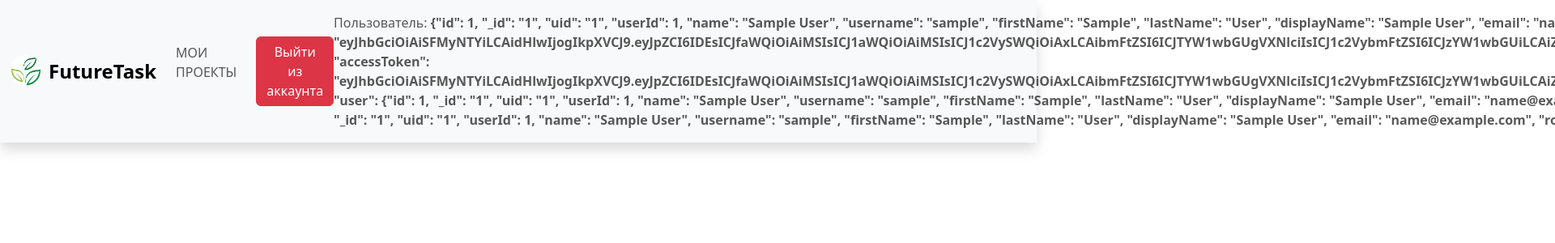
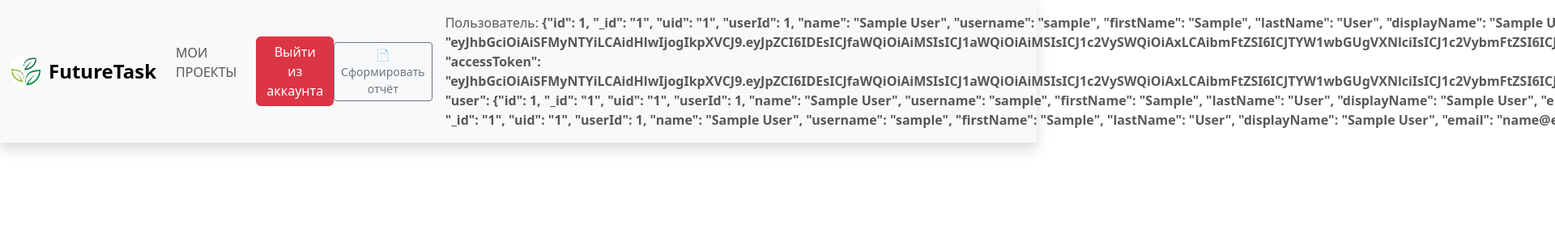
Before and after one commit to aleyckin/FutureTask-Frontend, a Vue app in the folder my-vue-app/: page /project/1 in a window 1280 px wide. Shown: the top 300 px of the page at 81% size, 1920 px wide, since content can reach past the window. Built offline with nearby package versions, Linux system fonts and the light colour scheme; no server answers; sample sign-in values are in the browser's storage.

Commit message:
Добавлена возможность скачивать соответствующие отчеты в шапке для пользователя и на странице проекта.

```diff
--- a/my-vue-app/src/components/HeaderPage.vue
+++ b/my-vue-app/src/components/HeaderPage.vue
@@ -23,9 +23,20 @@
             <button type="button" class="btn btn-danger ms-3" @click="logout()">Выйти из аккаунта</button>
           </li>
         </ul>
-        <div class="navbar-text ms-auto">
+        <div class="navbar-text ms-auto d-flex align-items-center">
+          <!-- Кнопка скачивания своего отчёта слева -->
+          <button
+            v-if="token"
+            class="btn btn-outline-secondary btn-sm me-3"
+            @click="downloadUserReport"
+            title="Скачать отчёт по вашим проектам"
+          >
+            📄 Сформировать отчёт
+          </button>
+
+          <!-- Информация о пользователе и роли -->
           <span v-if="user">Пользователь: <strong>{{ user }}</strong></span>
-          <span v-if="role"> | Роль: <strong>{{ role }}</strong></span>
+          <span v-if="role" class="ms-2">| Роль: <strong>{{ role }}</strong></span>
         </div>
       </div>
     </div>
@@ -34,6 +45,7 @@
 
 <script>
 import eventBus from '../eventBus';
+import DataService from '../service/DataService';
 
 export default {
   data() {
@@ -64,7 +76,24 @@ export default {
       this.user = '';
       this.role = '';
       this.$router.push('/login');
-    }
+    },
+    async downloadUserReport() {
+     try {
+       // Запросим PDF в виде Blob
+       const blob = await DataService.downloadBlob(`/metrics/ReportForUser`);
+       // Сформируем временную ссылку и имя файла
+       const url = window.URL.createObjectURL(blob);
+       const link = document.createElement('a');
+       link.href = url;
+       link.download = `Report_${this.user}.pdf`;
+       document.body.appendChild(link);
+       link.click();
+       document.body.removeChild(link);
+       window.URL.revokeObjectURL(url);
+     } catch (err) {
+       console.error('Ошибка при скачивании отчёта пользователя:', err);
+     }
+   }
   }
 }
 </script>
--- a/my-vue-app/src/pages/ProjectPage.vue
+++ b/my-vue-app/src/pages/ProjectPage.vue
@@ -5,6 +5,15 @@
         <span class="badge bg-primary ms-2">{{ roleLabel }}</span>
       </div>
       <h1 class="text-center mb-4">Проект: {{ project.name }}</h1>
+      <!-- Кнопка скачивания отчёта -->
+      <div class="text-center mb-4" v-if="canManageTasks">
+        <button
+          class="btn btn-outline-primary"
+          @click="downloadProjectReport"
+        >
+          📄 Скачать отчёт по проекту
+        </button>
+      </div>
       <button class="btn btn-success mb-4"
         v-if="canManageTasks"
         @click="showAddColumnModal"
@@ -665,6 +674,28 @@
               this.isFetchingRecommendations = false;
           }
       },
+      async downloadProjectReport() {
+        try {
+          // Получаем projectId из текущего маршрута
+          const projectId = this.$route.params.projectId;
+          // Загружаем PDF как Blob
+          const blob = await DataService.downloadBlob(`/metrics/ReportForProject/${projectId}`);
+          // Создаём URL для скачивания
+          const url = window.URL.createObjectURL(blob);
+          const link = document.createElement('a');
+          link.href = url;
+          // Задаём имя файла
+          link.download = `Report_${projectId}.pdf`;
+          document.body.appendChild(link);
+          link.click();
+          // Убираем ссылку и сбрасываем объект
+          document.body.removeChild(link);
+          window.URL.revokeObjectURL(url);
+        } catch (error) {
+          console.error('Ошибка при скачивании отчёта:', error);
+          this.error = 'Не удалось скачать отчёт';
+        }
+      },
       goToChatPage(taskId) {
         this.$router.push({ name: 'TaskChatPage', params: { taskId } });
       },
--- a/my-vue-app/src/service/DataService.js
+++ b/my-vue-app/src/service/DataService.js
@@ -67,4 +67,12 @@ export default class DataService {
         });
         return true;
     }
+
+    static async downloadBlob(url) {
+        const response = await axios.get(this.dataUrlPrefix + url, {
+        headers: this.getAuthHeader(),
+        responseType: 'blob'
+        });
+        return response.data;
+    }
 }
```
